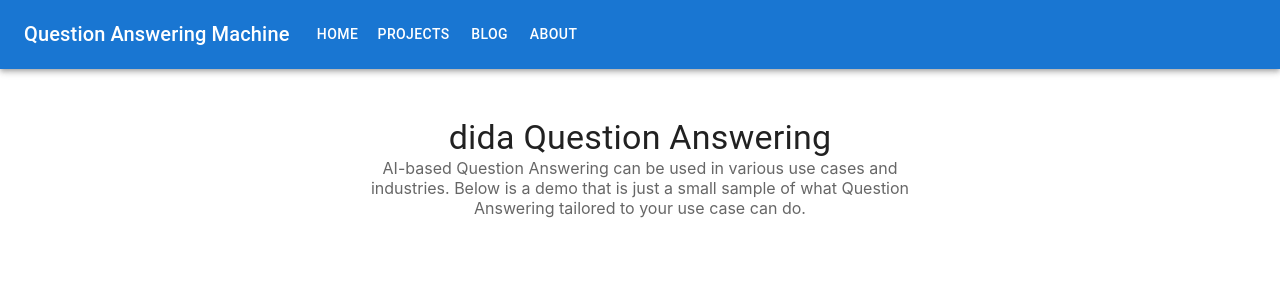
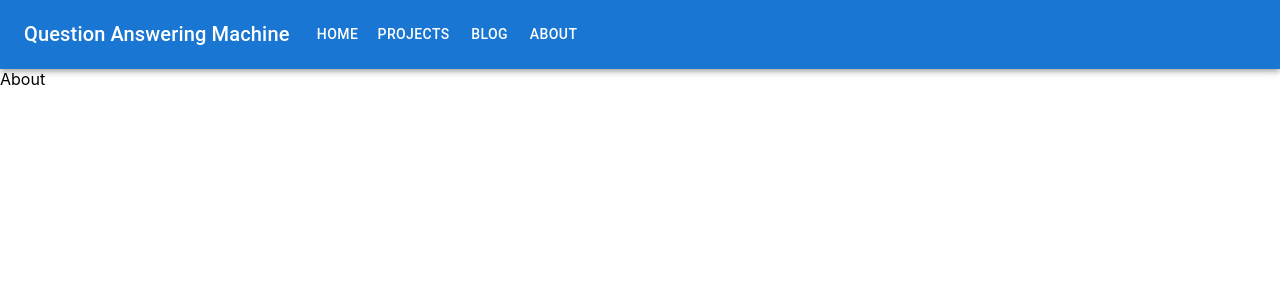
Before and after one commit to NathanaelHermanto/question-answering, a React (Create React App) app: page /about in a window 1280 px wide. Shown: the top 300 px of the page. Built offline with nearby package versions, Linux system fonts and the light colour scheme.

Commit message:
feat: routing

```diff
--- a/src/App.js
+++ b/src/App.js
@@ -1,14 +1,13 @@
 import Header from "./components/Header";
 import { BrowserRouter as Router } from "react-router-dom";
-import Home from "./components/Home";
-
+import Routes from "./components/Routes";
 
 function App() {
   return (
     <>
       <Router>
         <Header />
-        <Home />
+        <Routes />
       </Router>
     </>
   );
--- /dev/null
+++ b/src/components/About.js
@@ -0,0 +1,9 @@
+import React from 'react'
+
+const About = () => {
+  return (
+    <div>About</div>
+  )
+}
+
+export default About
--- /dev/null
+++ b/src/components/Routes.js
@@ -0,0 +1,17 @@
+import React from 'react';
+import { Routes as RouterLink, Route } from "react-router-dom";
+import Home from './Home'
+import About from './About'
+
+const Routes = () => {
+  return (
+    <>
+        <RouterLink>
+            <Route exact path='/question-answering' element={<Home/>}/>
+            <Route path='/about' element={<About/>}/>
+        </RouterLink>
+    </>
+  )
+}
+
+export default Routes;
```
